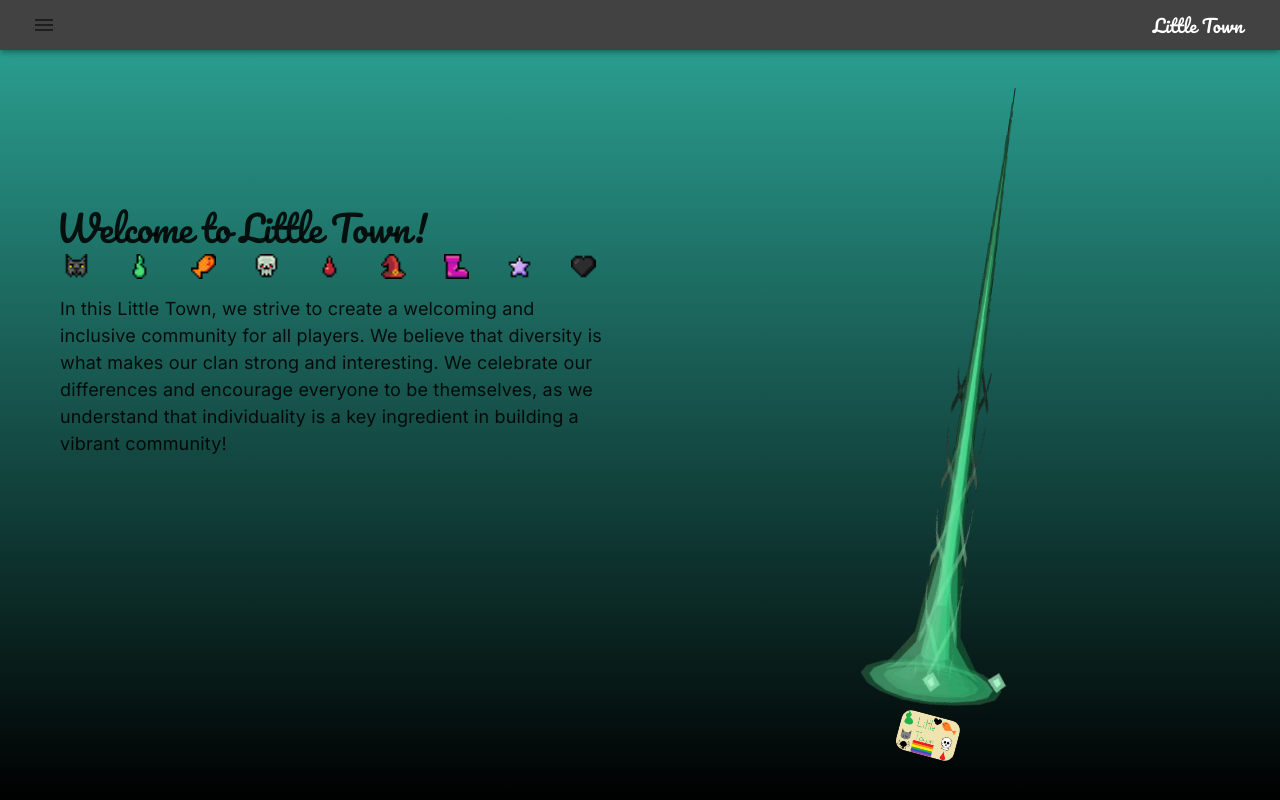
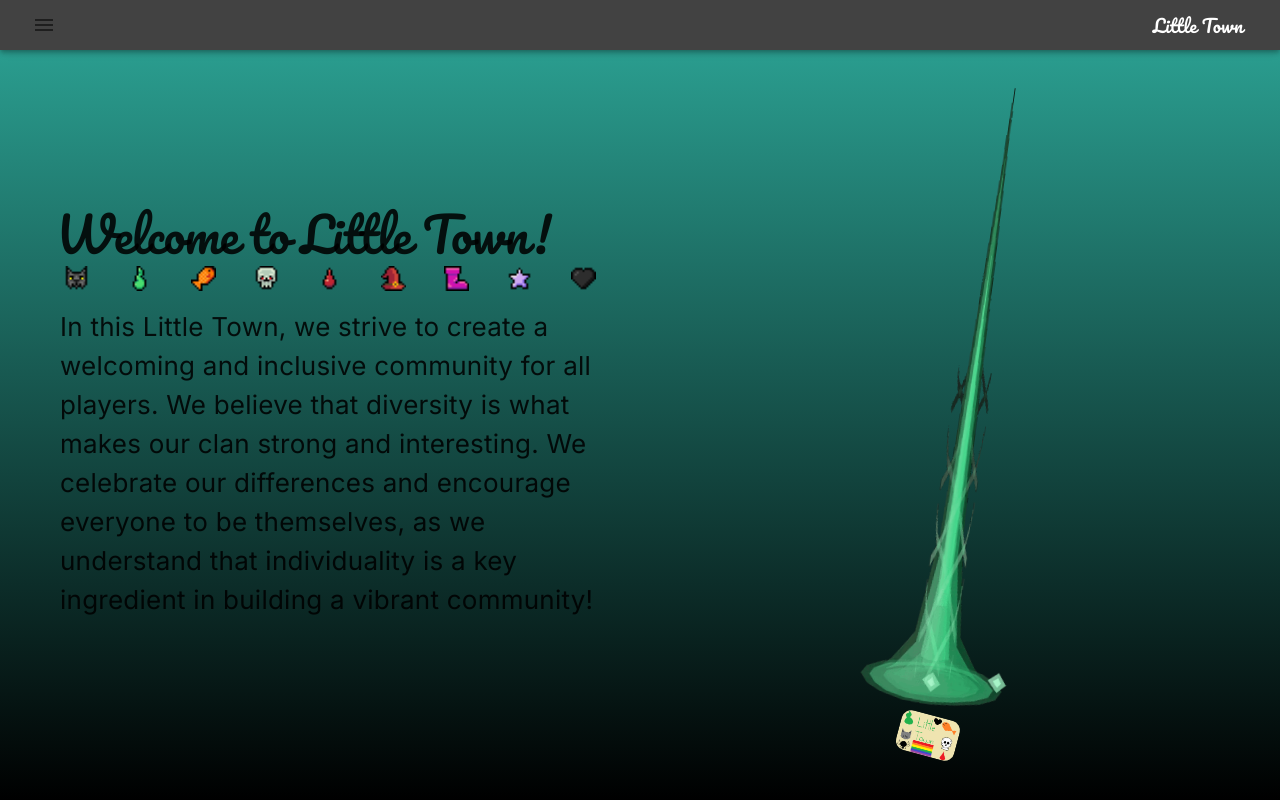
Before and after one commit to alcash55/Little-Town, a React (Vite) app in the folder frontend/: page / in a window 1280 px wide. Built offline with nearby package versions, Linux system fonts and the light colour scheme.

Commit message:
update fonts

```diff
--- a/frontend/src/components/pages/Home/Home.tsx
+++ b/frontend/src/components/pages/Home/Home.tsx
@@ -1,5 +1,4 @@
 import { Box, Typography } from "@mui/material";
-import "@fontsource/pacifico";
 import cat from "../../../assets/Images/cat.svg";
 import cum from "../../../assets/Images/cum.svg";
 import fish from "../../../assets/Images/fish.svg";
@@ -49,11 +48,7 @@ const Home = () => {
           pl: 2,
         }}
       >
-        <Typography
-          variant="h1"
-          fontSize={36}
-          fontFamily={"'pacifico', cursive"}
-        >
+        <Typography variant="h1" fontSize={48}>
           Welcome to Little Town!
         </Typography>
 
@@ -77,7 +72,8 @@ const Home = () => {
         </Box>
         <Typography
           variant={"body1"}
-          fontSize={18}
+          fontWeight={500}
+          fontSize={26}
           pt={1}
           pl={0.5}
           width={"65%"}
```
